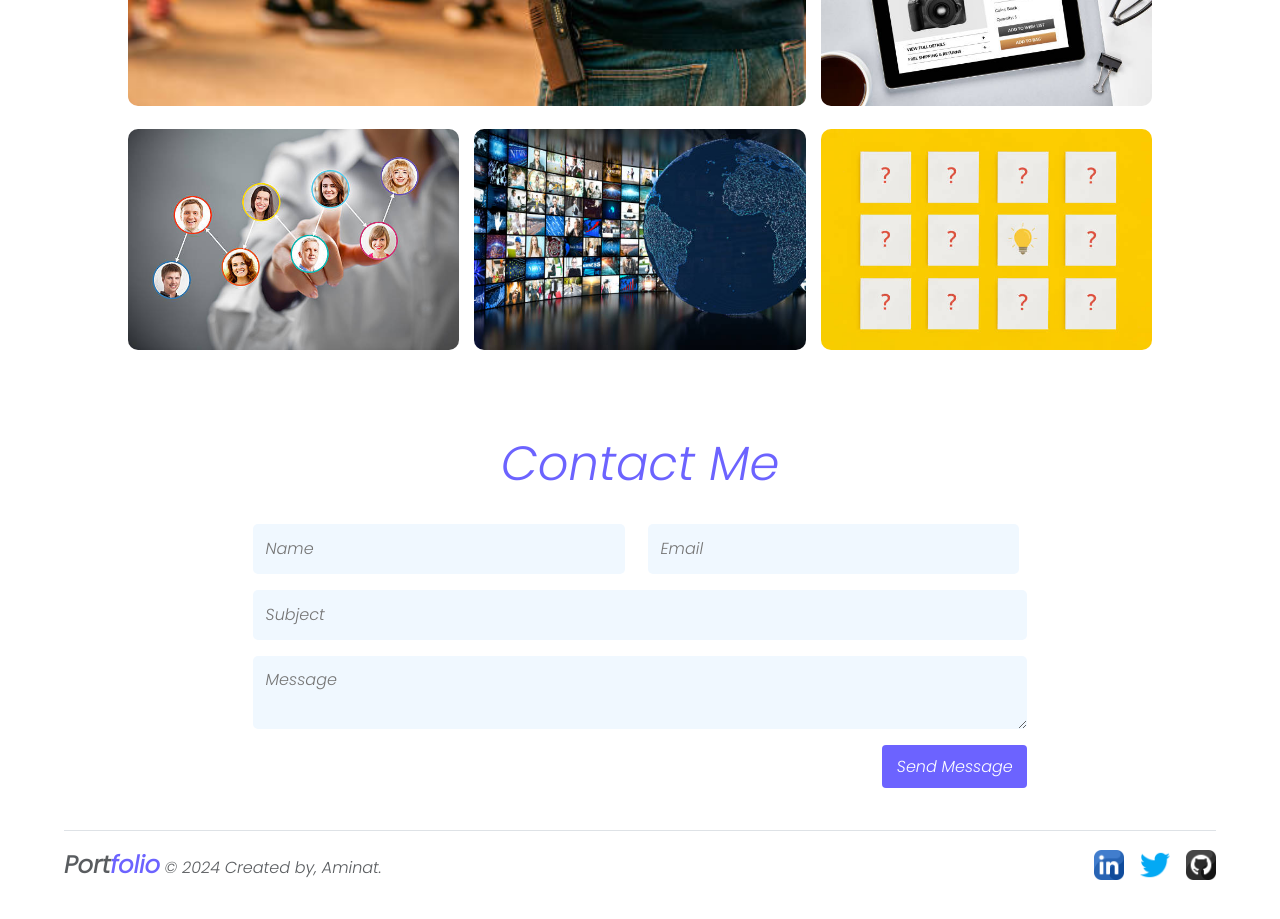
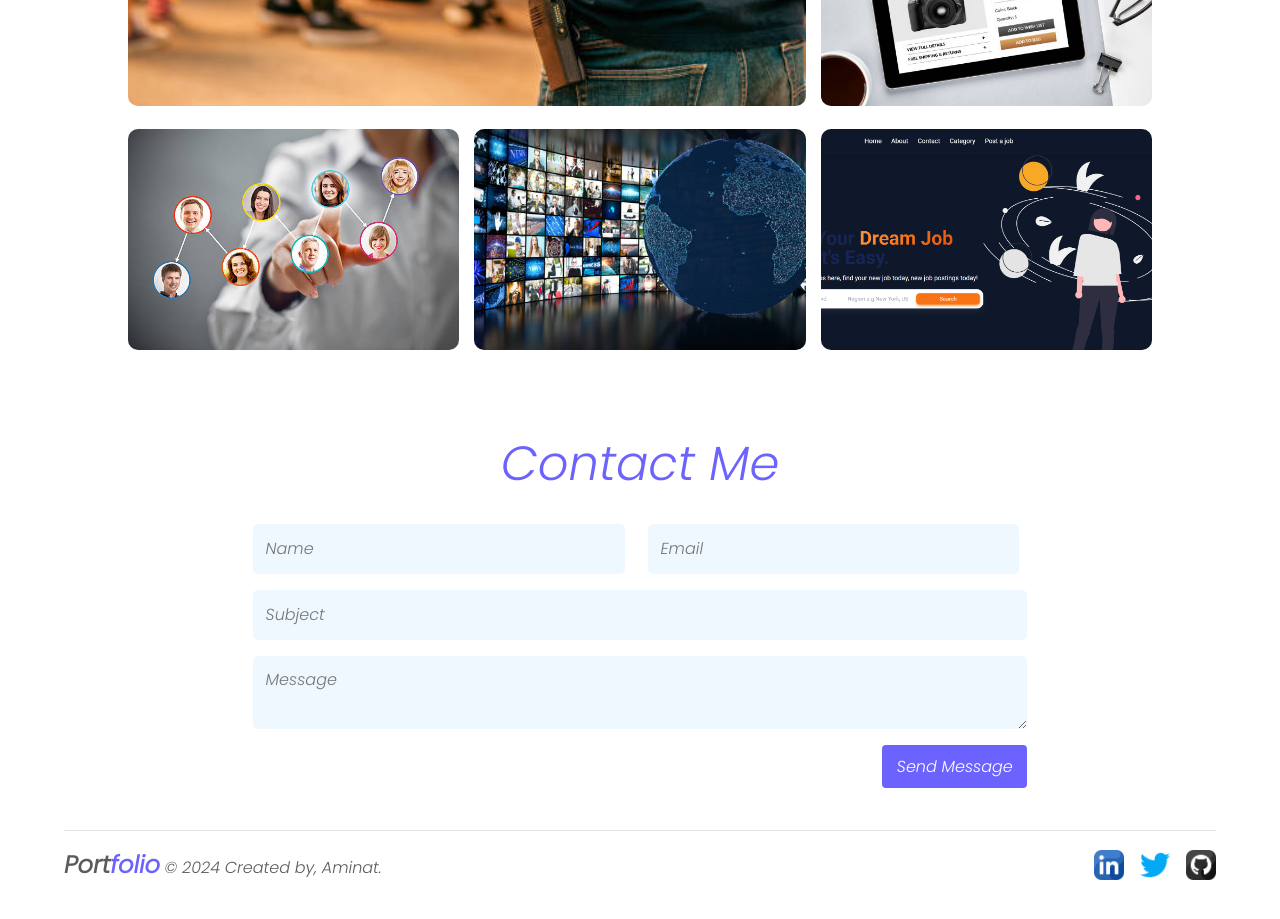
Before and after one commit to pejuameenat/my-portfolio, a React (Create React App) app: page / in a window 1280 px wide. Shown: the part 1680-2599 px from the top of the page. Built offline with nearby package versions, Linux system fonts and the light colour scheme.

Commit message:
updated project picture

```diff
--- a/src/information.js
+++ b/src/information.js
@@ -10,7 +10,7 @@ import guardScreenshot from './assets/guard-screenshot.jpg';
 import blog from './assets/blog-project-screenshot.jpg';
 import ecommerce from './assets/ecommerce-screenshot.jpg';
 import developer from './assets/developer.io-screenshot.jpg';
-import memoryGame from './assets/memory.jpg';
+import memoryGame from './assets/jobify.png';
 import cocaColaImage from './assets/cokeslider2.jpg'
 
 export const Lists = [
@@ -134,9 +134,9 @@ export const projects = [
     id: 6,
     image: memoryGame,
     altText: 'movie-image',
-    h2: 'Memory Game',
-    p: 'An exciting memory game made to task the brain! built with vanilla javascript, HTML and CSS.',
-    link: 'https://memory-game-rosy-sigma.vercel.app/',
-    gitHub: 'https://github.com/pejuameenat/memory-game',
+    h2: 'Jobify',
+    p: ' A simple landing page for a job posting platform',
+    link: 'https://jobify-io.vercel.app/',
+    gitHub: 'https://github.com/pejuameenat/jobify.io',
   },
 ]
```
Also changed, not shown: src/assets/jobify.png (added).
